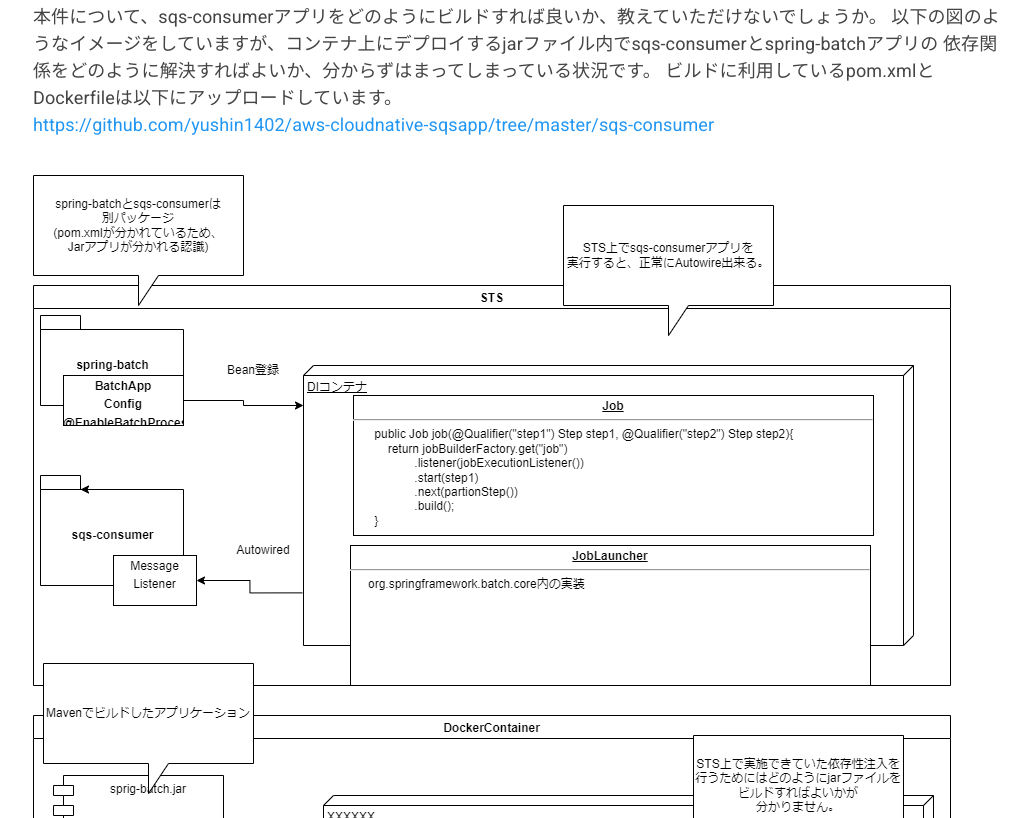
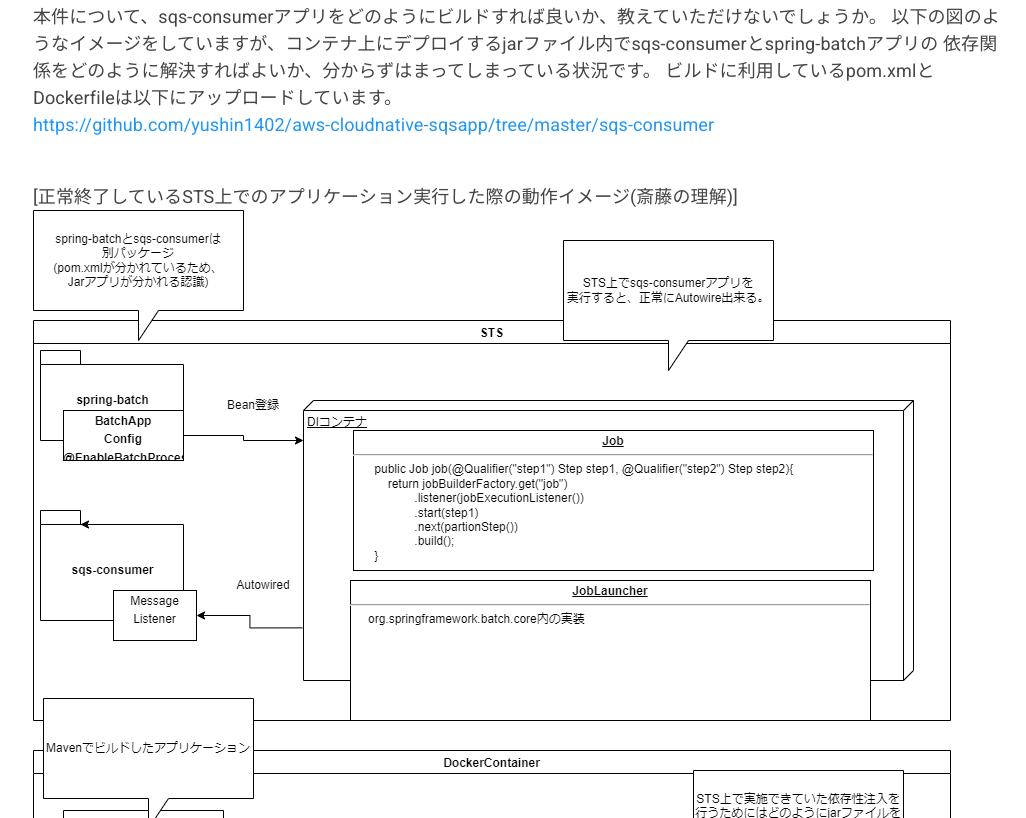
Before and after one commit to yushin1402/aws-cloudnative-sqsapp, a plain HTML site: page docs/index.html in a window 1280 px wide. Shown: the part 9082-9900 px from the top of the page, without its empty margins (254-1280 px from the left). Drawn offline with nearby package versions, Linux system fonts and the light colour scheme.

```diff
--- a/docs/index.html
+++ b/docs/index.html
@@ -567,8 +567,12 @@
                     <br>
                     <a href src="https://github.com/yushin1402/aws-cloudnative-sqsapp/tree/master/sqs-consumer">https://github.com/yushin1402/aws-cloudnative-sqsapp/tree/master/sqs-consumer</a>
                     </p>
+                    <p>
+                    <br>
+                    [正常終了しているSTS上でのアプリケーション実行した際の動作イメージ(斎藤の理解)]
                     <br>
                     <img src="image/sqs-executeonsts.png">
+                    </p>
                     <br>
                     <br>
 
@@ -577,6 +581,7 @@
                     STS上では以下の通り、正常にアプリケーションの実行が出来ています。
                     </p>
                     <img src="image/sts1.png">
+                    <br>
                     <br>
                     <img src="image/sts2.png">
                     <br>
```
